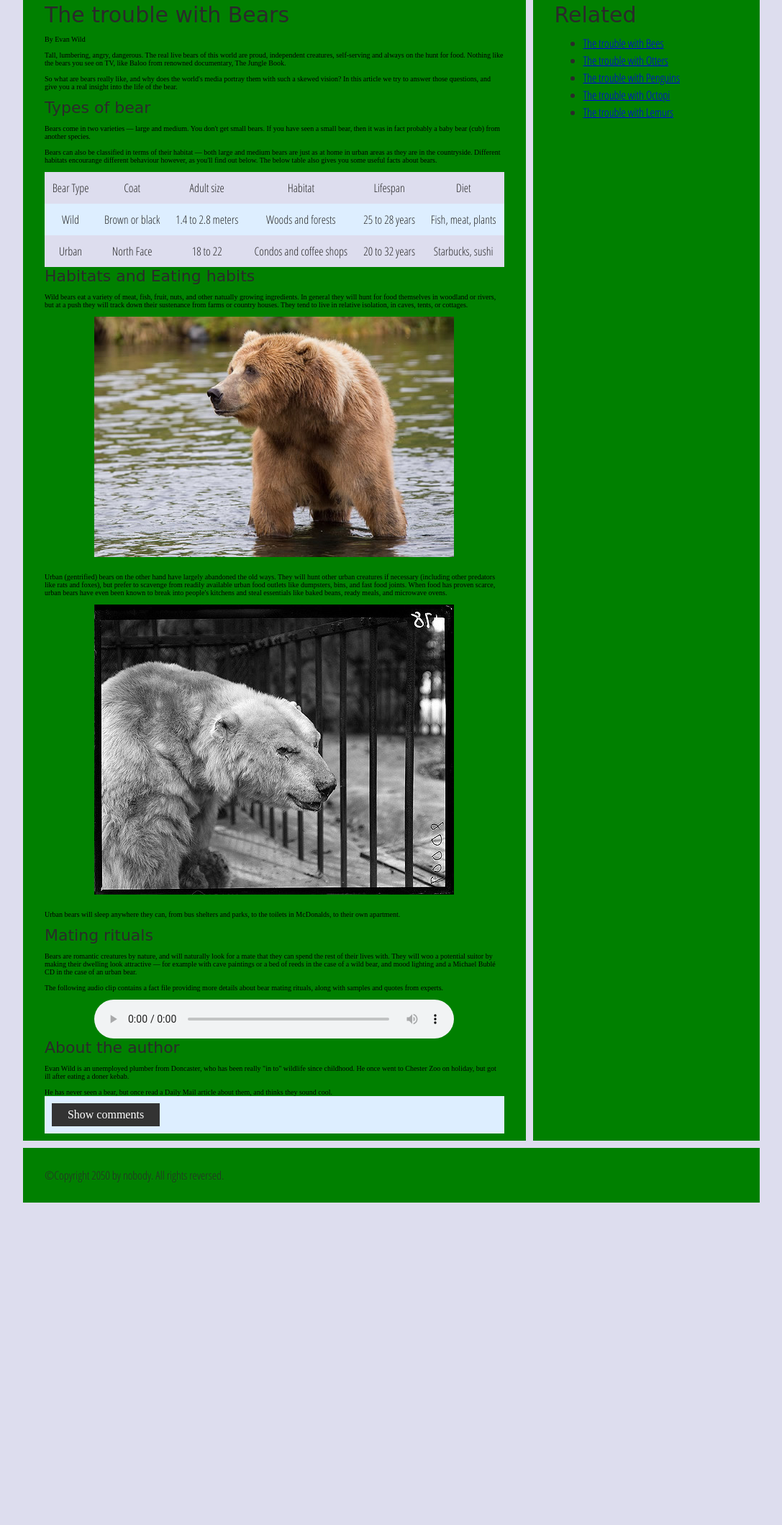
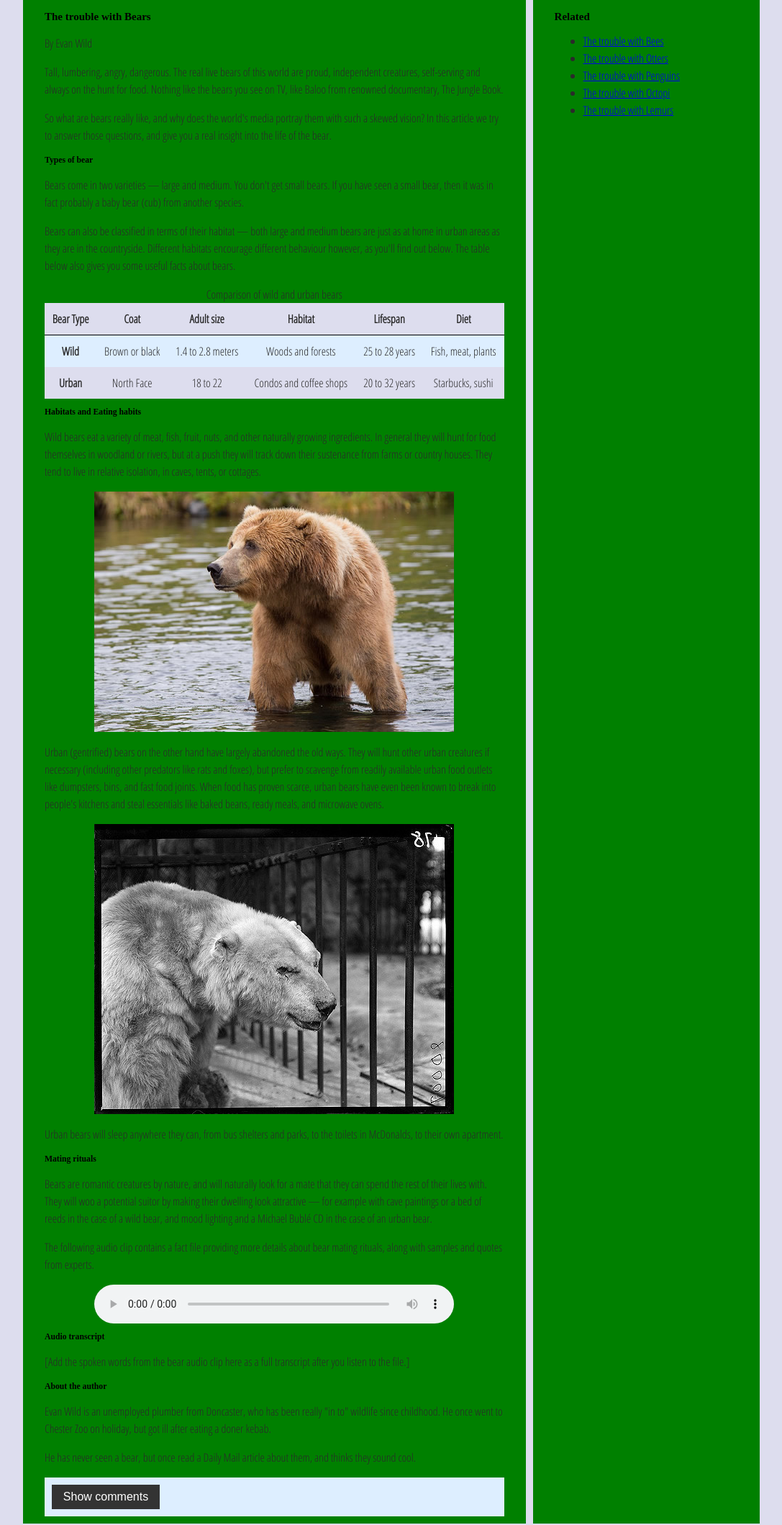
Before and after one commit to eshaahmed222/assignment5-accessibility, a plain HTML site: page index.html in a window 1280 px wide. Shown: the part 195-2314 px from the top of the page at 72% size, without its empty margins (96-1183 px from the left). Before the commit the page ends 1866 px from the top, so only its background shows below. Drawn offline with Linux system fonts and the light colour scheme; a web font is replaced by a local one.

Commit message:
Improved accessibility by replacing font and br tags with semantic HTML, added alt text to images, fixed form labels and aria attributes, updated table structure, added audio transcript, and improved navigation semantics

```diff
--- a/index.html
+++ b/index.html
@@ -5,10 +5,9 @@
 Description: Accessibility improved version of the MDN troubleshooting page.
 -->
 <!DOCTYPE html>
-<html>
+<html lang="en">
 <head>
   <meta charset="utf-8">
-
   <title>Accessibility assessment</title>
   <link href="https://fonts.googleapis.com/css?family=Open+Sans+Condensed:300|Sonsie+One" rel="stylesheet" type="text/css">
   <link rel="stylesheet" href="style.css">
@@ -24,7 +23,7 @@
     <h1>Welcome to our wildlife website</h1>
   </header>
 
-    <nav>
+  <nav aria-label="Main navigation">
     <ul>
       <li><a href="#">Home</a></li>
       <li><a href="#">Our team</a></li>
@@ -33,41 +32,64 @@
     </ul>
 
     <form class="search">
-        <input type="search" name="q" placeholder="Search query">
+      <label for="search-term">Search the site</label>
+      <input
+        type="search"
+        name="q"
+        id="search-term"
+        placeholder="Search query"
+        aria-label="Search the site">
       <input type="submit" value="Go!">
     </form>
   </nav>
 
   <main>
     <article>
-        <font size="6">The trouble with Bears</font>
-        <br><br>
-        By Evan Wild
-        <br><br>
-        Tall, lumbering, angry, dangerous. The real live bears of this world are proud, independent creatures, self-serving and always on the hunt for food. Nothing like the bears you see on TV, like Baloo from renowned documentary, The Jungle Book.
-        <br><br>
-        So what are bears really like, and why does the world's media portray them with such a skewed vision? In this article we try to answer those questions, and give you a real insight into the life of the bear.
-        <br><br>
-        <font size="5">Types of bear</font>
-        <br><br>
-        Bears come in two varieties — large and medium. You don't get small bears. If you have seen a small bear, then it was in fact probably a baby bear (cub) from another species.
-        <br><br>
-        Bears can also be classified in terms of their habitat — both large and medium bears are just as at home in urban areas as they are in the countryside. Different habitats encourange different behaviour however, as you'll find out below. The below table also gives you some useful facts about bears.
-        <br><br>
+      <h2>The trouble with Bears</h2>
+
+      <p>By Evan Wild</p>
+
+      <p>
+        Tall, lumbering, angry, dangerous. The real live bears of this world are proud,
+        independent creatures, self-serving and always on the hunt for food. Nothing like
+        the bears you see on TV, like Baloo from renowned documentary, The Jungle Book.
+      </p>
+
+      <p>
+        So what are bears really like, and why does the world's media portray them with
+        such a skewed vision? In this article we try to answer those questions, and give
+        you a real insight into the life of the bear.
+      </p>
+
+      <h3>Types of bear</h3>
+
+      <p>
+        Bears come in two varieties — large and medium. You don't get small bears. If you
+        have seen a small bear, then it was in fact probably a baby bear (cub) from another species.
+      </p>
+
+      <p>
+        Bears can also be classified in terms of their habitat — both large and medium bears
+        are just as at home in urban areas as they are in the countryside. Different habitats
+        encourage different behaviour however, as you'll find out below. The table below also
+        gives you some useful facts about bears.
+      </p>
+
       <table>
+        <caption>Comparison of wild and urban bears</caption>
         <thead>
           <tr>
-              <td>Bear Type</td>
-              <td>Coat</td>
-              <td>Adult size</td>
-              <td>Habitat</td>
-              <td>Lifespan</td>
-              <td>Diet</td>
+            <th scope="col">Bear Type</th>
+            <th scope="col">Coat</th>
+            <th scope="col">Adult size</th>
+            <th scope="col">Habitat</th>
+            <th scope="col">Lifespan</th>
+            <th scope="col">Diet</th>
           </tr>
         </thead>
         <tbody>
           <tr>
-              <td>Wild</td>
+            <th scope="row">Wild</th>
             <td>Brown or black</td>
             <td>1.4 to 2.8 meters</td>
             <td>Woods and forests</td>
@@ -75,7 +97,7 @@
             <td>Fish, meat, plants</td>
           </tr>
           <tr>
-              <td>Urban</td>
+            <th scope="row">Urban</th>
             <td>North Face</td>
             <td>18 to 22</td>
             <td>Condos and coffee shops</td>
@@ -85,81 +107,133 @@
         </tbody>
       </table>
 
-        <font size="5">Habitats and Eating habits</font>
-        <br><br>
-        Wild bears eat a variety of meat, fish, fruit, nuts, and other natually growing ingredients. In general they will hunt for food themselves in woodland or rivers, but at a push they will track down their sustenance from farms or country houses. They tend to live in relative isolation, in caves, tents, or cottages.
-        <br><br>
-        <img src="media/wild-bear.jpg">
-        <br><br>
-        Urban (gentrified) bears on the other hand have largely abandoned the old ways. They will hunt other urban creatures if necessary (including other predators like rats and foxes), but prefer to scavenge from readily available urban food outlets like dumpsters, bins, and fast food joints. When food has proven scarce, urban bears have even been known to break into people's kitchens and steal essentials like baked beans, ready meals, and microwave ovens.
-        <br><br>
-        <img src="media/urban-bear.jpg">
-        <br><br>
-        Urban bears will sleep anywhere they can, from bus shelters and parks, to the toilets in McDonalds, to their own apartment.
-        <br><br>
-        <font size="5">Mating rituals</font>
-        <br><br>
-        Bears are romantic creatures by nature, and will naturally look for a mate that they can spend the rest of their lives with. They will woo a potential suitor by making their dwelling look attractive — for example with cave paintings or a bed of reeds in the case of a wild bear, and mood lighting and a Michael Bublé CD in the case of an urban bear.
-        <br><br>
-        The following audio clip contains a fact file providing more details about bear mating rituals, along with samples and quotes from experts.
-        <br><br>
+      <h3>Habitats and Eating habits</h3>
+
+      <p>
+        Wild bears eat a variety of meat, fish, fruit, nuts, and other naturally growing
+        ingredients. In general they will hunt for food themselves in woodland or rivers,
+        but at a push they will track down their sustenance from farms or country houses.
+        They tend to live in relative isolation, in caves, tents, or cottages.
+      </p>
+
+      <img src="media/wild-bear.jpg" alt="A wild bear standing outdoors in a natural habitat">
+
+      <p>
+        Urban (gentrified) bears on the other hand have largely abandoned the old ways.
+        They will hunt other urban creatures if necessary (including other predators like
+        rats and foxes), but prefer to scavenge from readily available urban food outlets
+        like dumpsters, bins, and fast food joints. When food has proven scarce, urban
+        bears have even been known to break into people's kitchens and steal essentials
+        like baked beans, ready meals, and microwave ovens.
+      </p>
+
+      <img src="media/urban-bear.jpg" alt="An urban bear in a city environment">
+
+      <p>
+        Urban bears will sleep anywhere they can, from bus shelters and parks, to the toilets
+        in McDonalds, to their own apartment.
+      </p>
+
+      <h3>Mating rituals</h3>
+
+      <p>
+        Bears are romantic creatures by nature, and will naturally look for a mate that they
+        can spend the rest of their lives with. They will woo a potential suitor by making
+        their dwelling look attractive — for example with cave paintings or a bed of reeds
+        in the case of a wild bear, and mood lighting and a Michael Bublé CD in the case of
+        an urban bear.
+      </p>
+
+      <p>
+        The following audio clip contains a fact file providing more details about bear mating
+        rituals, along with samples and quotes from experts.
+      </p>
+
       <audio controls>
-          <source src="media/bear.mp3" type="audio/mp3">
+        <source src="media/bear.mp3" type="audio/mpeg">
         <source src="media/bear.ogg" type="audio/ogg">
-          <p>It looks like your browser doesn't support HTML5 audio players.</p>
+        <p>
+          Your browser does not support HTML5 audio. You can
+          <a href="media/bear.mp3">download the audio file here</a>.
+        </p>
       </audio>
 
+      <section aria-labelledby="transcript-heading">
+        <h3 id="transcript-heading">Audio transcript</h3>
+        <p>
+          [Add the spoken words from the bear audio clip here as a full transcript after you
+          listen to the file.]
+        </p>
+      </section>
+
       <aside>
+        <h3>About the author</h3>
 
-          <font size="5">About the author</font>
-        <br><br>
-          Evan Wild is an unemployed plumber from Doncaster, who has been really "in to" wildlife since childhood. He once went to Chester Zoo on holiday, but got ill after eating a doner kebab.
-        <br><br>
-          He has never seen a bear, but once read a Daily Mail article about them, and thinks they sound cool.
+        <p>
+          Evan Wild is an unemployed plumber from Doncaster, who has been really "in to"
+          wildlife since childhood. He once went to Chester Zoo on holiday, but got ill
+          after eating a doner kebab.
+        </p>
 
+        <p>
+          He has never seen a bear, but once read a Daily Mail article about them, and
+          thinks they sound cool.
+        </p>
       </aside>
+
       <section class="comments">
-          <div class="show-hide">Show comments</div>
+        <button type="button" class="show-hide" aria-expanded="false">
+          Show comments
+        </button>
 
         <div class="comment-wrapper">
-
-            <font size="6">Add comment</font>
+          <h3>Add comment</h3>
 
           <form class="comment-form">
             <div class="flex-pair">
-                Your name:
-                <input type="text" name="name" id="name" placeholder="Enter your name">
+              <label for="name">Your name:</label>
+              <input
+                type="text"
+                name="name"
+                id="name"
+                placeholder="Enter your name"
+                aria-label="Your name">
             </div>
+
             <div class="flex-pair">
-                Your comment:
-                <input type="text" name="comment" id="comment" placeholder="Enter your comment">
+              <label for="comment">Your comment:</label>
+              <input
+                type="text"
+                name="comment"
+                id="comment"
+                placeholder="Enter your comment"
+                aria-label="Your comment">
             </div>
+
             <div>
               <input type="submit" value="Submit comment">
             </div>
           </form>
 
-            <font size="6">Comments</font>
+          <h3>Comments</h3>
 
           <ul class="comment-container">
-
             <li>
-
               <p>Bob Fossil</p>
-
-                <p>Oh I am so glad you taught me all about the big brown angry guys in the woods. With their sniffing little noses and their bad attitudes, they can sure be a menace — I was thinking of putting them all in a truck and driving them outta here. I run a zoo, you know.</p>
-
+              <p>
+                Oh I am so glad you taught me all about the big brown angry guys in the woods.
+                With their sniffing little noses and their bad attitudes, they can sure be a
+                menace — I was thinking of putting them all in a truck and driving them outta here.
+                I run a zoo, you know.
+              </p>
             </li>
-
           </ul>
-
         </div>
       </section>
     </article>
 
-      <div class="secondary">
-        <font size="6">Related</font>
-
+    <section class="secondary">
+      <h2>Related</h2>
       <ul>
         <li><a href="#">The trouble with Bees</a></li>
         <li><a href="#">The trouble with Otters</a></li>
@@ -167,7 +241,7 @@
         <li><a href="#">The trouble with Octopi</a></li>
         <li><a href="#">The trouble with Lemurs</a></li>
       </ul>
-      </div>
+    </section>
   </main>
 
   <footer>
@@ -175,6 +249,5 @@
   </footer>
 
   <script src="main.js"></script>
-
 </body>
 </html>
```
Lines whose indentation alone changed are shown as unchanged.
